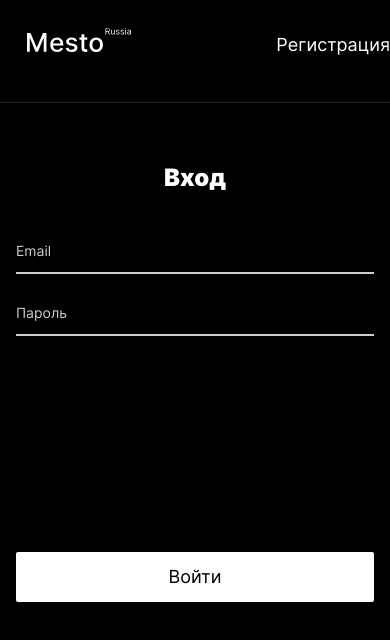
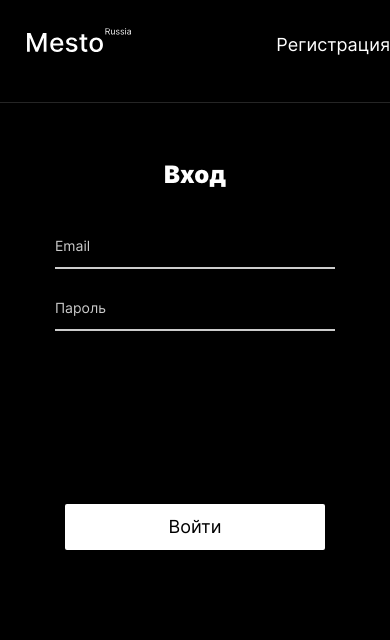
Before and after one commit to AntonSidaras/react-mesto-auth, a React app: page /sign-in in a window 390 px wide. Built offline with nearby package versions, Linux system fonts and the light colour scheme; no server answers.

Commit message:
react-mesto-auth-In Progress-1:02-14.07.2021-wed

```diff
--- a/src/blocks/auth/__header/auth__header.css
+++ b/src/blocks/auth/__header/auth__header.css
@@ -8,3 +8,8 @@
   text-align: center;
   color: white;
 }
+@media screen and (max-width: 645px) {
+  .auth__header{
+    line-height: 24px;
+  }
+}
--- a/src/blocks/auth/__input/auth__input.css
+++ b/src/blocks/auth/__input/auth__input.css
@@ -1,5 +1,5 @@
 .auth__input{
-  margin: 30px 0 0 0;
+  margin: 30px auto 0 auto;
   padding: 0 0 13px 0;
   width: 100%;
   font-style: normal;
@@ -17,3 +17,8 @@
 .auth__input::placeholder{
   color: #CCCCCC;
 }
+@media screen and (max-width: 645px) {
+  .auth__input{
+    max-width: 280px;
+  }
+}
--- a/src/blocks/auth/__submit-button/auth__submit-button.css
+++ b/src/blocks/auth/__submit-button/auth__submit-button.css
@@ -1,5 +1,5 @@
 .auth__submit-button{
-  margin: 216px 0 0 0;
+  margin: 216px auto 0 auto;
   padding: 0;
   width: 358px;
   height: 50px;
@@ -23,3 +23,10 @@
   cursor: pointer;
   opacity: 0.8;
 }
+@media screen and (max-width: 645px) {
+  .auth__submit-button{
+    width: 260px;
+    height: 46px;
+    margin: 173px auto 0 auto;
+  }
+}
```
